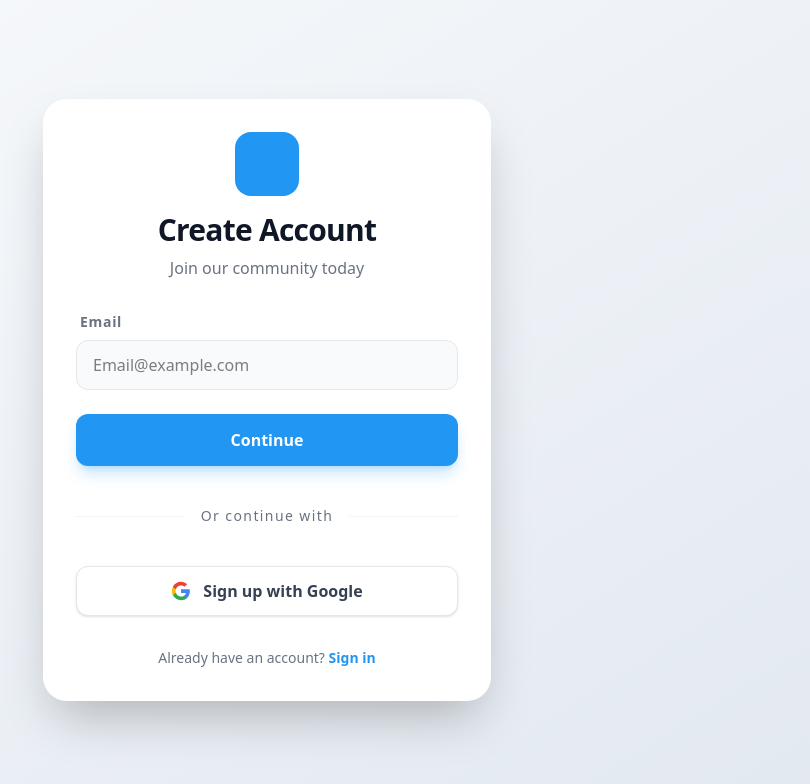
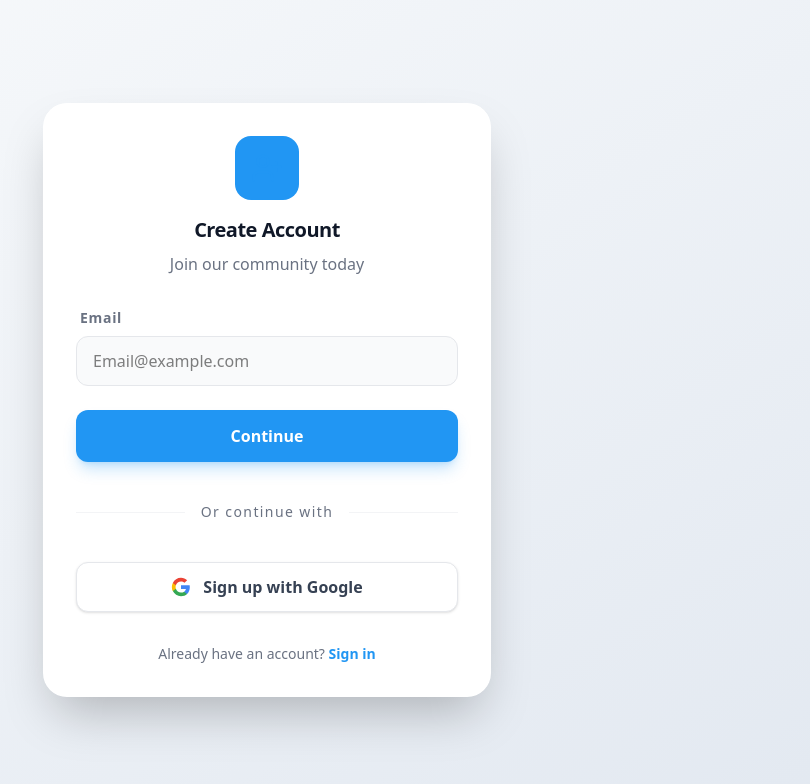
Before and after one commit to bachocodehihi/SocialNetwork, a Next.js app in the folder Nextjs/socialnetwork_web/: page /signup in a window 1280 px wide. Shown: the top 784 px of the page, without its empty margins (373-1183 px from the left). Built offline with nearby package versions, Linux system fonts and the light colour scheme.

Commit message:
style: reduce signup title size and clean up comments

```diff
--- a/Nextjs/socialnetwork_web/src/app/signup/page.tsx
+++ b/Nextjs/socialnetwork_web/src/app/signup/page.tsx
@@ -43,7 +43,6 @@ export default function SignUp() {
     setIsLoading(true);
 
     try {
-      // 1. Check if email exists
       const checkRes = await authService.checkEmail(trimmedEmail);
       if (checkRes.exists) {
         setFormError('Email đã tồn tại!');
@@ -51,7 +50,6 @@ export default function SignUp() {
         return;
       }
 
-      // 2. Email is new, send OTP
       const otpRes = await authService.sendOtp(trimmedEmail);
       if (otpRes.success) {
         showSuccess('Mã OTP đã được gửi đến email của bạn.');
@@ -84,7 +82,7 @@ export default function SignUp() {
           <div className='bg-blue w-16 h-16 rounded-2xl flex items-center justify-center mx-auto mb-4'>
             <UserPlus className='w-8 h-8 text-blue' />
           </div>
-          <h2 className='text-3xl font-extrabold text-gray-900 tracking-tight'>
+          <h2 className='text-xl font-extrabold text-gray-900 tracking-tight'>
             Create Account
           </h2>
           <p className='text-gray-500 mt-2'>Join our community today</p>
--- a/Nextjs/socialnetwork_web/src/components/Alert/alert.tsx
+++ b/Nextjs/socialnetwork_web/src/components/Alert/alert.tsx
@@ -9,7 +9,7 @@ interface AlertProps {
   type?: "error" | "success" | "info" | "warning";
   onClose?: () => void;
   duration?: number;
-  isInline?: boolean; // Thêm prop để hiển thị tại chỗ thay vì ở trên cùng
+  isInline?: boolean;
 }
 
 export default function Alert({
```
Also changed, not shown: Nextjs/socialnetwork_web/public/assets/logo/logo.png (added), 1 other file (tests, documents, lock files or other folders).
